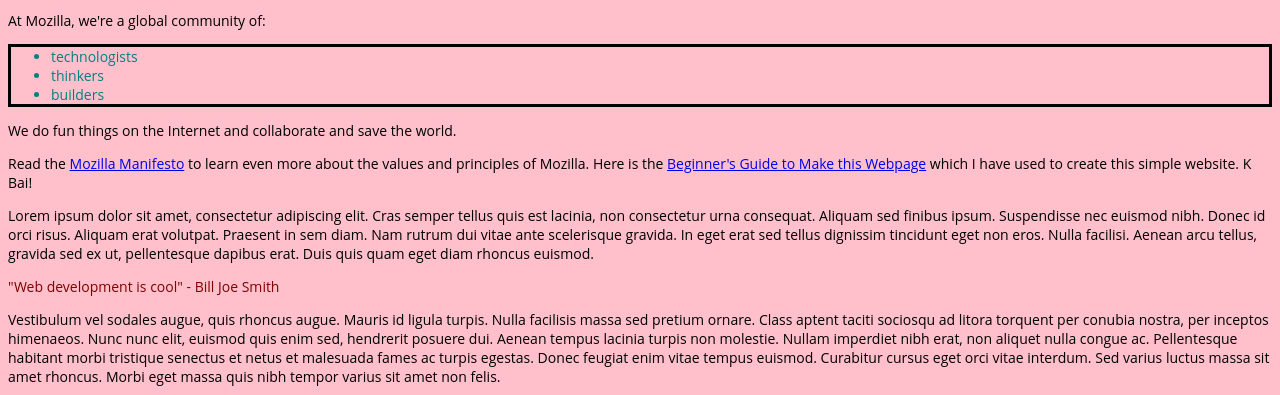
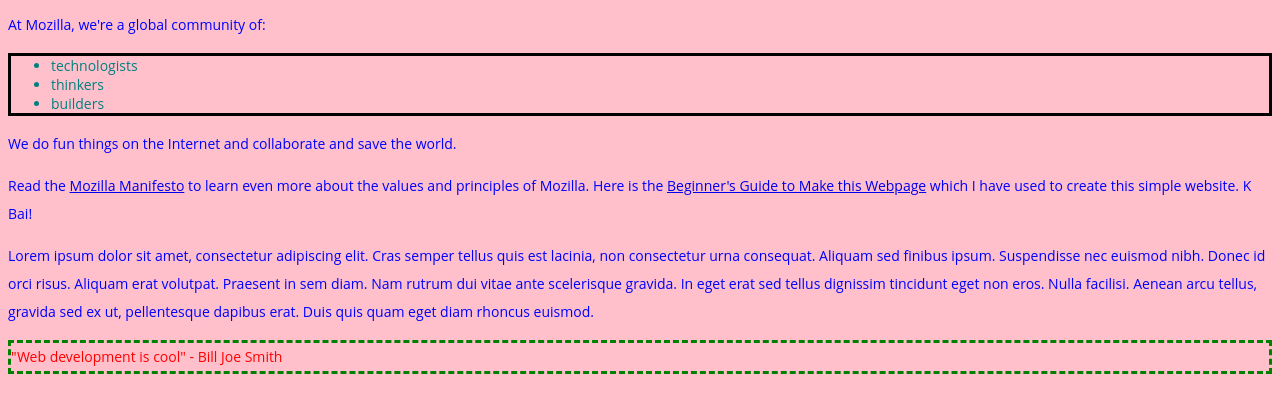
Before and after one commit to nicholas-sung/mozilla-website, a plain HTML site: page index.html in a window 1280 px wide. Shown: the part 379-774 px from the top of the page. Drawn offline with Linux system fonts and the light colour scheme.

Commit message:
quote, mainquote style formatting

```diff
--- a/styles.css
+++ b/styles.css
@@ -3,7 +3,7 @@ html {
   font-size: 14px;
   font-family: "Open Sans", sans-serif
 }
-p, {
+p {
   color: blue;
   line-height: 2;
 }
@@ -15,6 +15,10 @@ img {
   display: block;
   margin: 0 auto;
 }
-.quote{
-	color:maroon;
+.quote, #mainquote{
+	color:red;
 }
+
+#mainquote{
+	border: 3px dashed green;
+}
```
